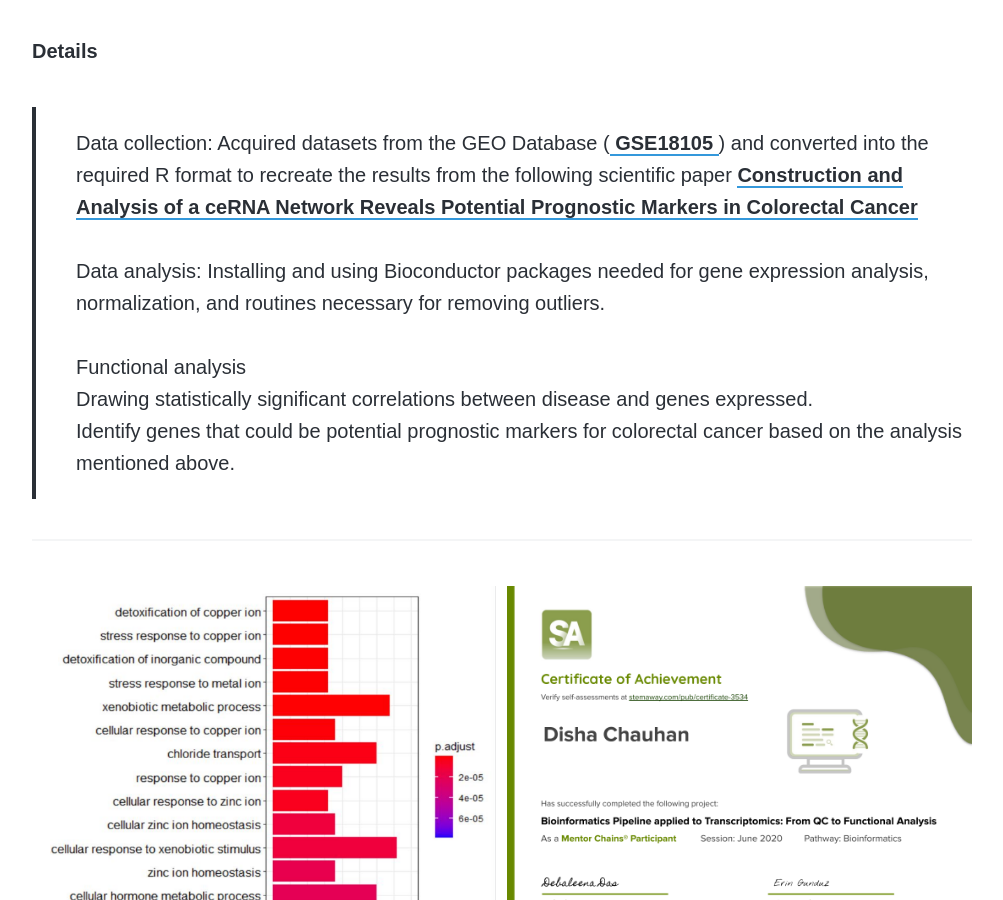
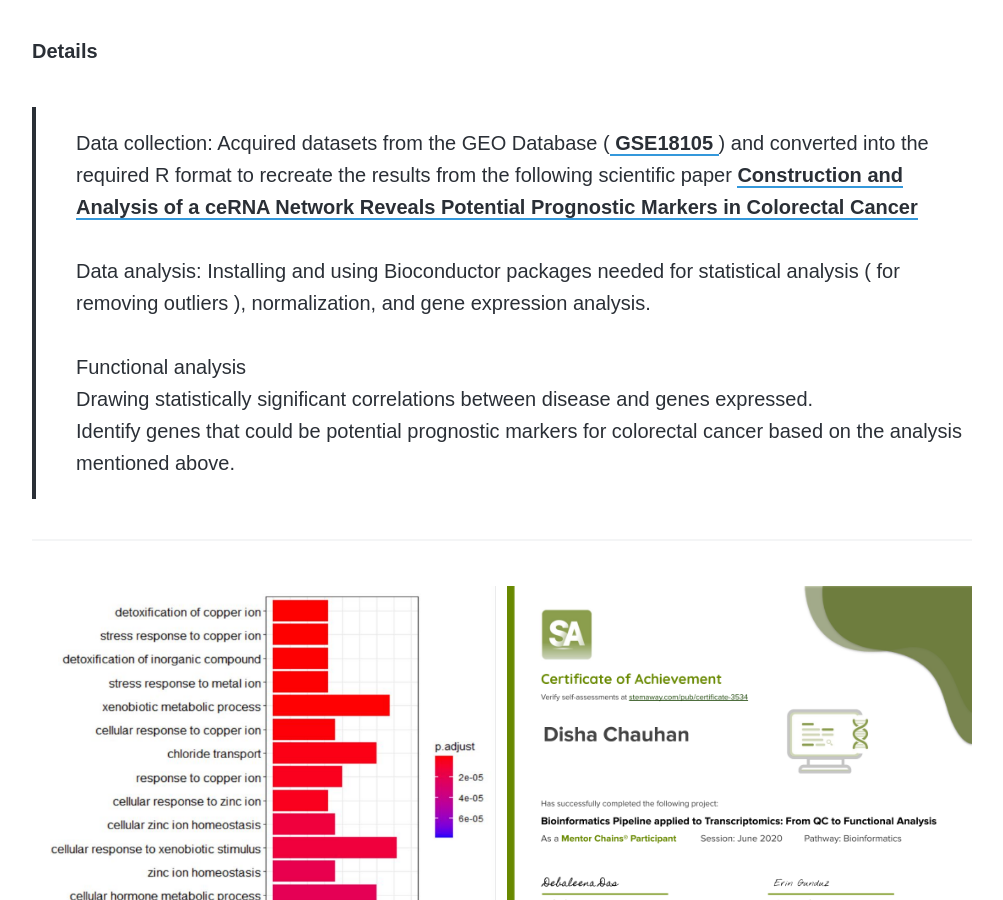
Before and after one commit to disha-22/disha-22.github.io, a Jekyll site: the page built from _projects/bio.md, in a window 1280 px wide and 900 px high, scrolled down 2413 px. Shown: the whole window, without its empty margins (138-1141 px from the left). Built offline with Jekyll 4.4.1, drawn with Linux system fonts in a browser that asks for light colours; nearby versions of some CDN libraries; some web fonts are replaced.

Commit message:
Update bio.md

```diff
--- a/_projects/bio.md
+++ b/_projects/bio.md
@@ -32,7 +32,7 @@ I am also sharing my passion by introducing high school students to Bioinformati
 
 <h6> Details </h6>
 > Data collection: Acquired datasets from the GEO Database (<a href = "https://www.ncbi.nlm.nih.gov/geo/geo2r/?acc=GSE18105"> GSE18105 </a>) and converted into the required R format to recreate the results from the following scientific paper <a href="https://www.ncbi.nlm.nih.gov/pmc/articles/PMC7228005/"> Construction and Analysis of a ceRNA Network Reveals Potential Prognostic Markers in Colorectal Cancer</a>
-<br><br> Data analysis: Installing and using Bioconductor packages needed for gene expression analysis, normalization, and routines necessary for removing outliers.
+<br><br> Data analysis: Installing and using Bioconductor packages needed for statistical analysis ( for removing outliers ), normalization, and gene expression analysis.
 <br><br> Functional analysis
 <br> Drawing statistically significant correlations between disease and genes expressed.
 <br> Identify genes that could be potential prognostic markers for colorectal cancer based on the analysis mentioned above.
```
